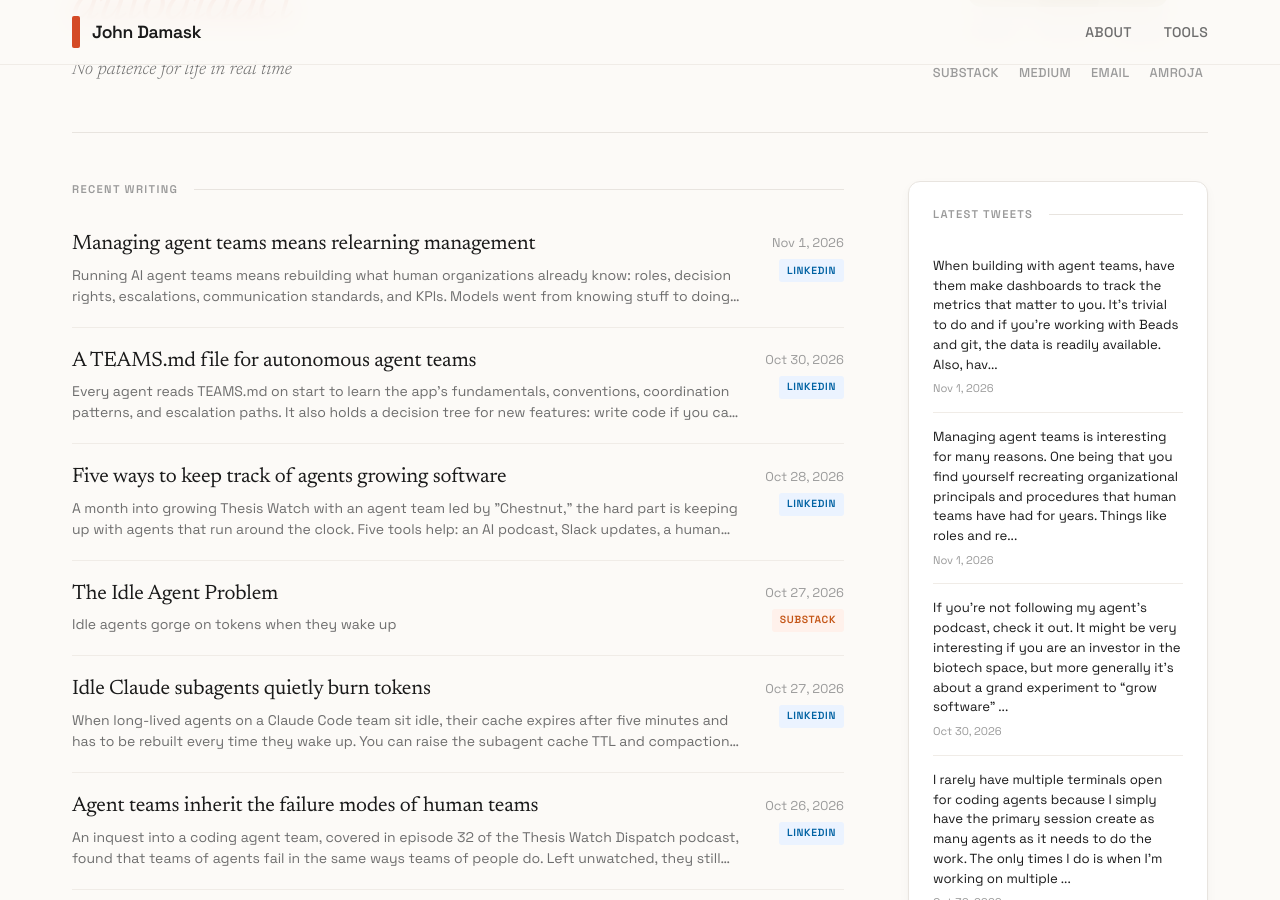
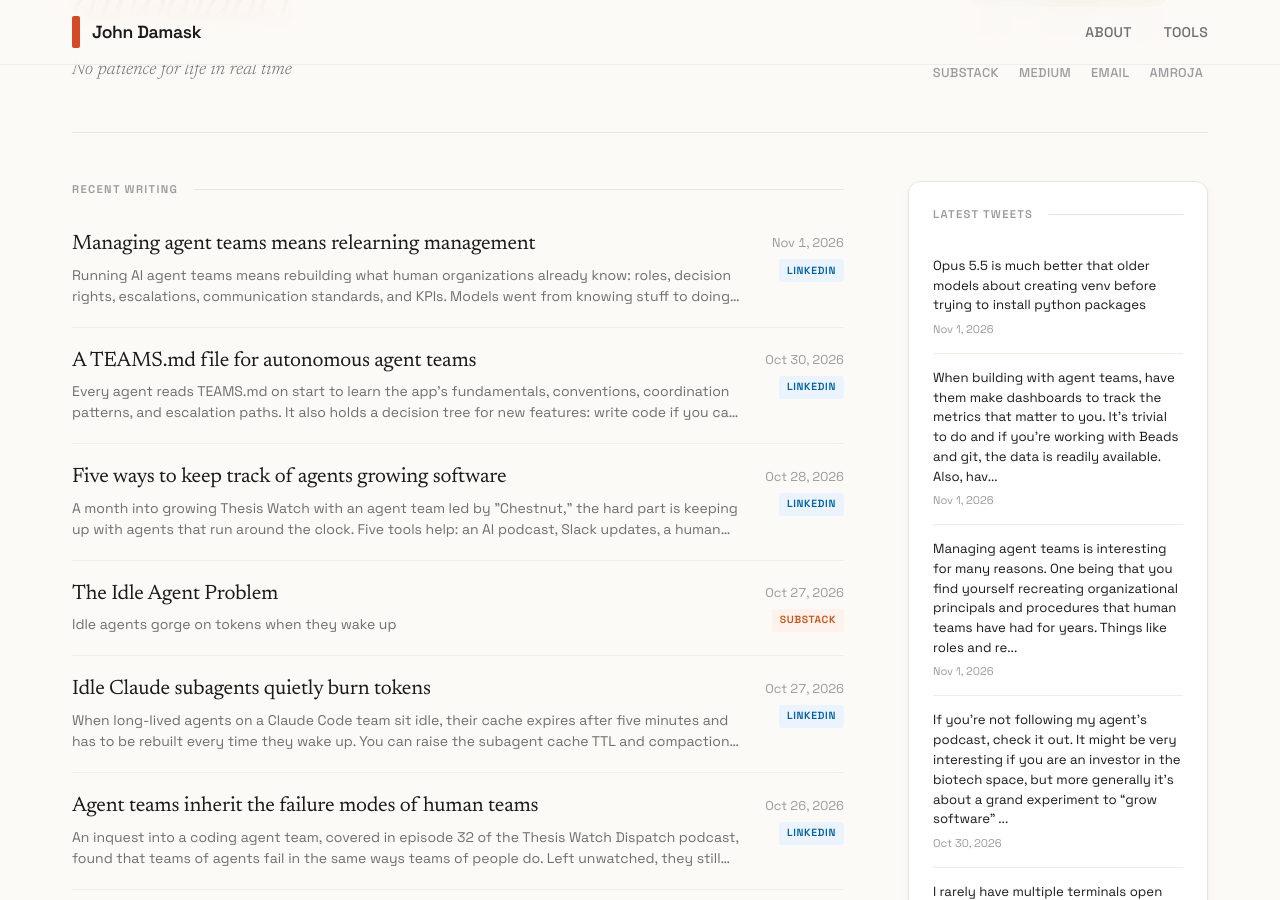
Before and after one commit to jbdamask/jbdamask.github.io, a Jekyll site: the page built from index.html, in a window 1280 px wide and 900 px high, scrolled down 362 px. Built offline with Jekyll 4.4.1, drawn with Linux system fonts in a browser that asks for light colours; the list of posts is cut into pages by our own code.

Commit message:
Update Twitter posts

```diff
--- a/_data/twitter-posts.yml
+++ b/_data/twitter-posts.yml
@@ -2,6 +2,14 @@
 # Fetches latest tweets and merges with existing posts
 # Keeps max 150 most recent tweets (LIFO)
 
+- title: Opus 5.5 is much better that older models about creating venv before trying
+    to install python packag...
+  source: twitter
+  url: https://twitter.com/jbdamask/status/2117017370761818224
+  date: '2026-11-01'
+  excerpt: Opus 5.5 is much better that older models about creating venv before trying
+    to install python packages
+  image: ''
 - title: When building with agent teams, have them make dashboards to track the metrics
     that matter to you. I...
   source: twitter
@@ -1179,9 +1187,3 @@
   excerpt: 'TIL: Empty Lambda logs don''t prove the user never clicked — a request
     killed upstream logs nothing. Check API Gateway 4XX.'
   image: ''
-- title: 'TIL: Append .md to doc URLs to get page content as markdown.'
-  source: twitter
-  url: https://twitter.com/jbdamask/status/2087203418347544686
-  date: '2026-08-11'
-  excerpt: 'TIL: Append .md to doc URLs to get page content as markdown.'
-  image: https://pbs.twimg.com/news_img/2086008285656764416/mZVEuKWx?format=png&name=orig
```
